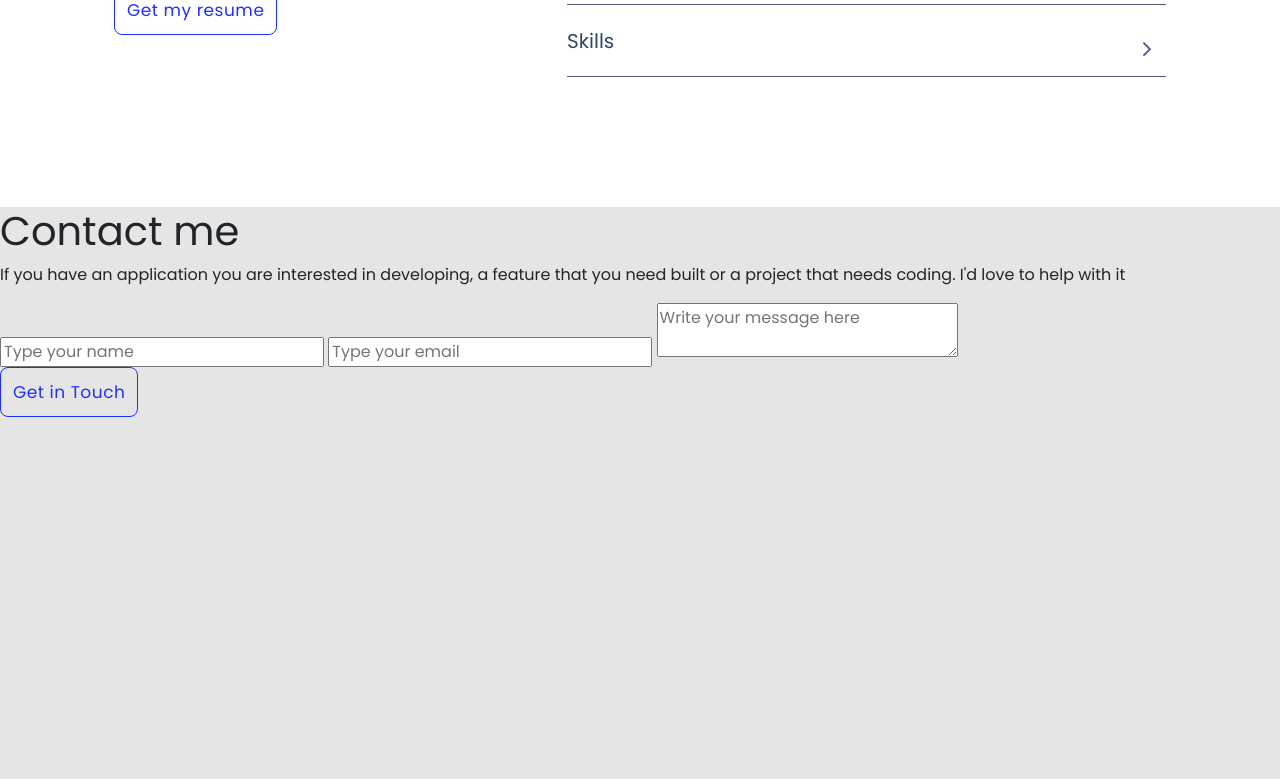
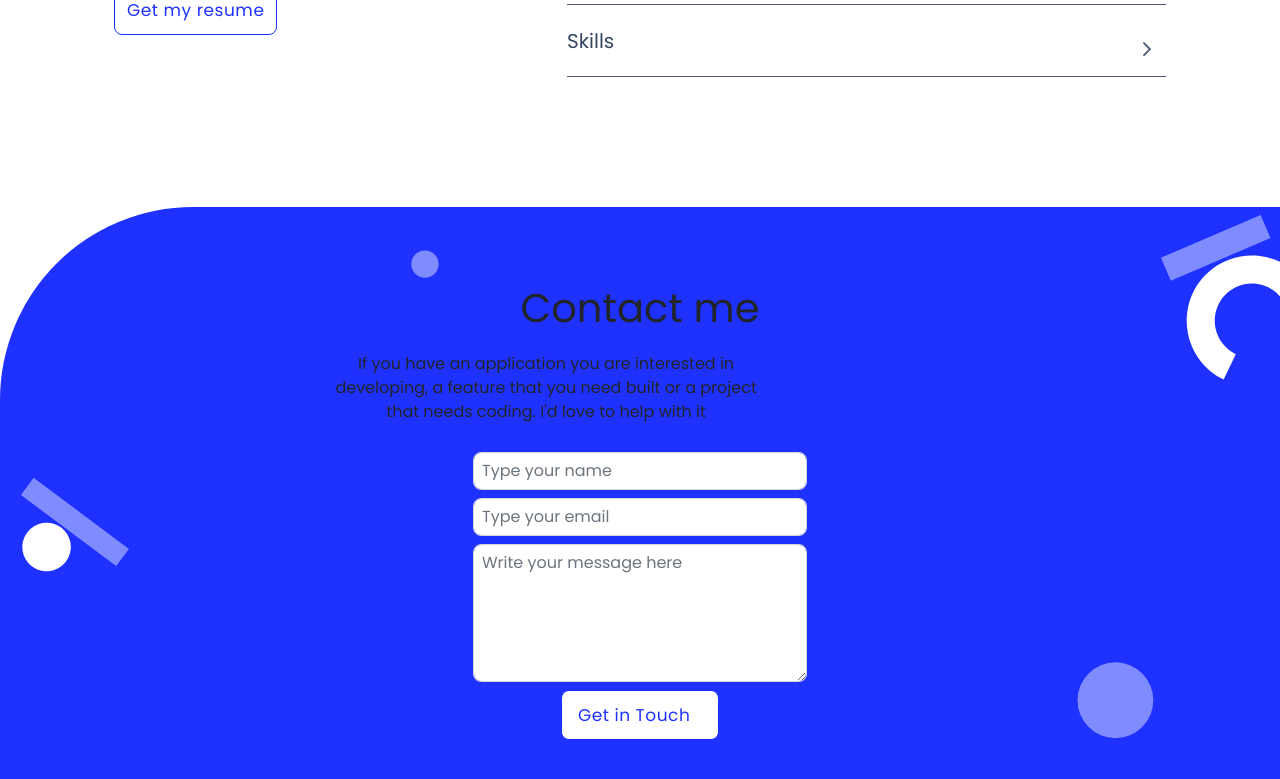
Before and after one commit to jlcarrascof/Bootstrap-JGarcia, a website: page index.html in a window 1280 px wide. Shown: the part 4003-4782 px from the top of the page. Before the commit the page ends 4420 px from the top, so only its background shows below. Drawn offline with nearby package versions, Linux system fonts and the light colour scheme.

Commit message:
Refactor contact form using bootstrap

```diff
--- a/Src/style.css
+++ b/Src/style.css
@@ -249,6 +249,47 @@ header {
   color: var(--clr-neutral-n700);
 }
 
+#contact {
+  background-color: var(--clr-neutral-n0);
+}
+
+.contact-me {
+  gap: 12px;
+  background-color: var(--clr-primary-b400);
+  border-radius: 12.0625rem 0 0 0;
+  background-image: url("./../../assets/img/dk_contact\ form\ background\ shapes.svg");
+  background-size: 102% auto;
+  background-position: -45% 1vh;
+  background-blend-mode: normal;
+  background-repeat: no-repeat;
+  width: 100%;
+  height: auto;
+  padding: 6% 25vw;
+}
+
+.smaller-p {
+  max-width: 45ch;
+}
+
+.btn--submit {
+  background-color: var(--clr-neutral-n0);
+  color: var(--clr-primary-b400);
+  border-radius: 8px;
+  width: 9.88rem;
+  padding: 0.75rem 1rem;
+  justify-self: center;
+}
+
+#email,
+#msg,
+#name {
+  width: 100%;
+  padding: 0.5em;
+  background-color: var(--clr-neutral-n0);
+  border-radius: 8px;
+  line-height: 1.25rem;
+}
+
 @media screen and (max-width: 768px) {
   .phone {
     display: initial;
@@ -256,6 +297,11 @@ header {
 
   .desktop {
     display: none;
+  }
+
+  #about {
+    border-radius: 0 8.313rem 0 0;
+    padding: 5rem 1.125rem 2.5rem;
   }
 
   .sub-category {
@@ -267,4 +313,13 @@ header {
   #css {
     width: 100%;
   }
+
+  .contact-me {
+    background-color: var(--clr-primary-b400);
+    border-radius: 65px 0 0 0;
+    background-image: url("./../../assets/img/mb_contact\ form\ shapes-mobile.svg");
+    background-position: 105% 102%;
+    background-blend-mode: normal;
+    background-repeat: no-repeat;
+  }
 }
--- a/index.html
+++ b/index.html
@@ -17,7 +17,7 @@
   <link rel="shortcut icon" href="./assets/img/favicon.jpg" type="image/jpg">
   <link rel="stylesheet" type="text/css" href="src/style.css">
 </head>
-<body  data-bs-spy="scroll" data-bs-target="#navbar__menu" data-bs-offset="0" tabindex="0">
+<body  data-bs-spy="scroll" data-bs-target="#navbar__menu">
   <!-- HEADER -->
   <header id="home" class="sticky-top">
     <div class="container-lg d-flex pt-2 pb-2 justify-content-between">
@@ -63,7 +63,7 @@
 </section>
 
 <!-- PROJECTS -->
-<main id="portfolio" class="projects d-grid" data-bs-spy="scroll" data-bs-target="#navbar__menu" data-bs-offset="0" tabindex="0">
+<main id="portfolio" class="projects d-grid" data-bs-offset="0" tabindex="0">
   <section class="card container-lg flex-lg-fill flex-sm-column flex-md-row p-3">
     <figure class="cover card-img-top img-fluid rounded-1 m-0 p-auto contain-sm">
       <img class="phone" src="./assets/img/mb_Portfolio Snapshoot 1.svg" alt="Project preview">
@@ -161,7 +161,7 @@
 </main>
 
 <!-- ABOUT ME -->
-<section id="about" class="about-me-section container-fluid d-md-grid">
+<section id="about" class="about-me-section container-fluid d-md-grid"  data-bs-offset="0" tabindex="0">
   <div class="row gx-3">
     <div class="knowledge col-md-5 mb-md-5">
       <h2>About Myself</h2>
@@ -208,19 +208,21 @@
 </section>
 
 <!-- CONTACT ME -->
-<section id="contact" data-bs-spy="scroll" data-bs-target="#navbar__menu">
-  <div class="contact-me">
-    <h1>Contact me</h1>
-    <p>If you have an application you are interested in developing, a feature that you need built or a project that needs coding. I'd love to help with it</p>
-    <form id="contact_form" class="contact-me__form" action="https://formspree.io/f/xnqyvppn" method="POST">
-      <label for="name" >
-        <input form="contact_form" placeholder="Type your name" type="text" id="name" name="name" maxlength="30" required>
+<section id="contact" data-bs-offset="0" tabindex="0" class="container-fluid d-md-flex flex-md-column justify-content-md-center align-content-md-center p-md-0 m-md-0">
+  <div class="contact-me container-md-fluid align-self-center d-sm-flex flex-sm-column align-items-sm-start d-md-grid align-content-md-center text-center">
+    <h2 class="h1">Contact me</h2>
+    <p class="p smaller-p text-center">If you have an application you are interested in developing, a feature that you need built or a project that needs coding. I'd love to help with it</p>
+    <form id="contact_form"
+      class="contact-me__form d-sm-flex flex-sm-column justify-content-sm-center align-items-sm-start d-md-grid align-items-md-center text-center"
+      action="https://formspree.io/f/xnqyvppn" method="POST">
+      <label for="name" class="form-label">
+        <input class="form-control" form="contact_form" placeholder="Type your name" type="text" id="name" name="name" maxlength="30" required>
       </label>
-      <label for="email" >
-        <input form="contact_form" placeholder="Type your email" type="email" id="email" name="email" required>
+      <label for="email" class="form-label">
+        <input class="form-control" form="contact_form" placeholder="Type your email" type="email" id="email" name="email" required>
       </label>
-      <label for="msg">
-        <textarea id="msg" name="message" placeholder="Write your message here" maxlength="500" required></textarea>
+      <label for="msg" class="form-label">
+        <textarea class="form-control" rows="6" id="msg" name="message" placeholder="Write your message here" maxlength="500" required></textarea>
       </label>
       <button class="btn btn--submit" type="submit">Get in Touch</button>
     </form>
```
